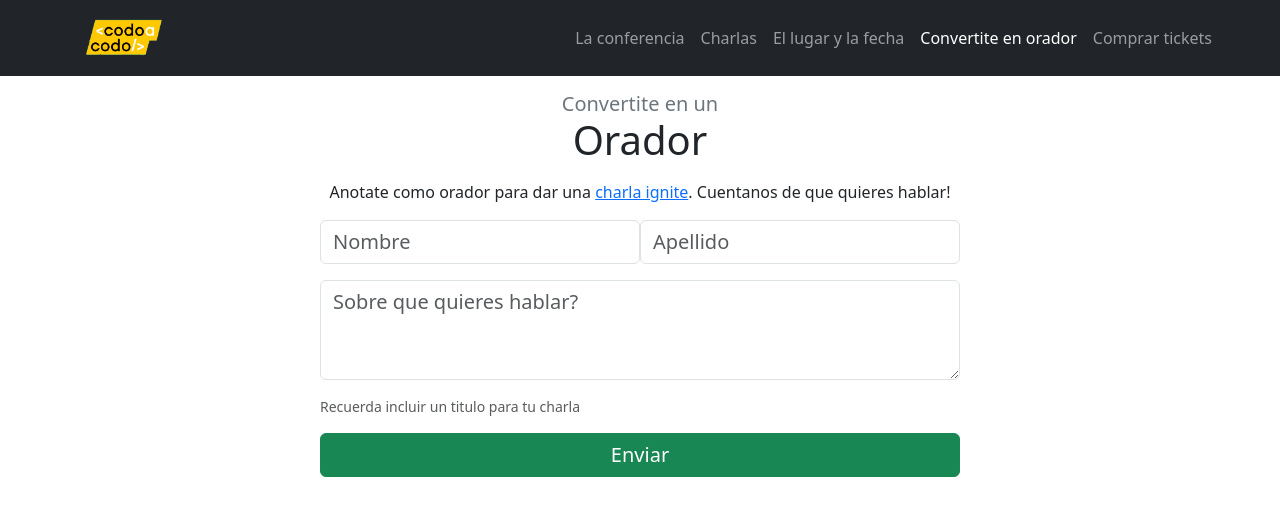
After one commit to matiasnetto/tp-final-codo-a-codo, a PHP site: page /conviertete-en-orador.php in a window 1280 px wide. The commit adds this page. Shown: the top 516 px of the page. Run offline with PHP 8.4, Linux system fonts and the light colour scheme.

Commit message:
Add conviertete en orador page

```diff
--- /dev/null
+++ b/components/conviertete-en-orador-form.php
@@ -0,0 +1,23 @@
+<link rel="stylesheet" href="css/conviertete-en-orador-form.css" />
+
+<section class="mt-3">
+    <h4 class="text-center fs-5 mb-0 text-secondary">Convertite en un</h4>
+    <h3 class="text-center fs-1 mb-3">Orador</h3>
+
+    <p class="text-center">Anotate como orador para dar una <a href="">charla ignite</a>. Cuentanos de que quieres
+      hablar!</p>
+
+    <form class="conviertete-en-orador mx-auto">
+      <div class="mb-3 d-flex">
+        <input type="email" class="form-control fs-5" id="name" placeholder="Nombre">
+        <input type="email" class="form-control fs-5" id="surname" placeholder="Apellido">
+      </div>
+      <div class="mb-3">
+
+        <textarea class="form-control fs-5" placeholder="Sobre que quieres hablar?" id="description"
+          style="height: 100px"></textarea>
+      </div>
+      <div class="form-text">Recuerda incluir un titulo para tu charla</div>
+      <button type="submit" class="btn btn-success w-100 fs-5 mt-3">Enviar</button>
+    </form>
+  </section>
--- a/components/navbar.php
+++ b/components/navbar.php
@@ -36,7 +36,7 @@
 
         <ul class="navbar-nav me-auto mb-2 mb-lg-0">
           <li class="nav-item">
-            <a class="nav-link text-nowrap text-center text-left-md  <?php echo $ACTIVE_INDEX == 1 ? 'active' : '' ?>" aria-current="page" href="/">La
+            <a class="nav-link text-nowrap text-center text-left-md  <?php echo $ACTIVE_INDEX == 1 ? 'active' : '' ?>" href="index.php" aria-current="page" href="/">La
               conferencia</a>
           </li>
           <li class="nav-item">
@@ -46,7 +46,7 @@
             <a class="nav-link text-nowrap text-center text-left-md <?php echo $ACTIVE_INDEX == 3 ? 'active' : '' ?>" aria-disabled="true">El lugar y la fecha</a>
           </li>
           <li class="nav-item">
-            <a class="nav-link text-nowrap text-center text-left-md <?php echo $ACTIVE_INDEX == 4 ? 'active' : '' ?>" aria-disabled="true">Convertite en orador</a>
+            <a class="nav-link text-nowrap text-center text-left-md <?php echo $ACTIVE_INDEX == 4 ? 'active' : '' ?>" href="conviertete-en-orador.php" aria-disabled="true">Convertite en orador</a>
           </li>
           <li class="nav-item">
             <a class="nav-link text-nowrap text-center text-left-md <?php echo $ACTIVE_INDEX == 5 ? 'active' : '' ?>" aria-disabled="true">Comprar tickets</a>
--- /dev/null
+++ b/conviertete-en-orador.php
@@ -0,0 +1,10 @@
+<?php
+$TITLE = "Conf BSAS - Conviertete en orador";
+$ACTIVE_INDEX = 4;
+
+include_once 'components/navbar.php';
+include_once 'components/conviertete-en-orador-form.php';
+include_once 'components/navbar.php';
+
+
+?>
--- /dev/null
+++ b/css/conviertete-en-orador-form.css
@@ -0,0 +1,9 @@
+.conviertete-en-orador {
+  width: 100%;
+}
+
+@media (min-width: 767px) {
+  .conviertete-en-orador {
+    width: 50%;
+  }
+}
```
Also changed, not shown: index.php (+3 -21 lines).
